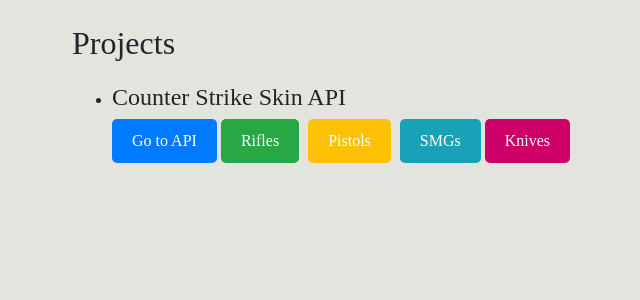
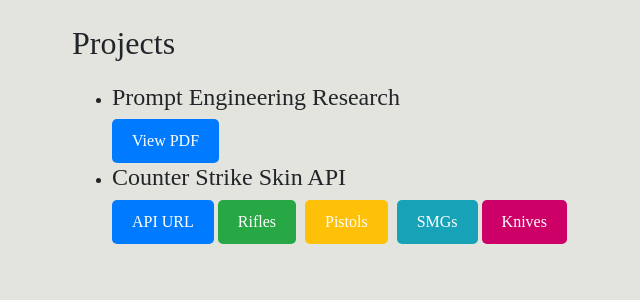
Before and after one commit to MiBearX/NBAStats, a Flask app: page /projects in a window 1280 px wide. Shown: the part 79-379 px from the top of the page, without its empty margins (168-808 px from the left). Run offline with Flask 3, Linux system fonts and the light colour scheme; some libraries are stand-ins or nearby versions.

Commit message:
Added prompt engineering to projects.html

```diff
--- a/website/templates/projects.html
+++ b/website/templates/projects.html
@@ -20,10 +20,18 @@
         <p>
             <ul>
                 <li>
+                    <h4>Prompt Engineering Research</h4>
+                    <a href="static/promptEngineeringPoster.pdf" target="_blank">
+                        <button style="padding: 10px 20px; background-color: #007bff; color: white; border: none; border-radius: 5px; cursor: pointer;">
+                        View PDF
+                        </button>
+                    </a>
+                </li>
+                <li>
                     <h4>Counter Strike Skin API</h4>
                     <a href="https://michaelxiong.net/weapons" style="text-decoration: none;">
                         <button style="padding: 10px 20px; background-color: #007bff; color: white; border: none; border-radius: 5px; cursor: pointer;">
-                        Go to API
+                        API URL
                         </button>
                     </a>
                     <!-- Rifles API Button -->
```
Also changed, not shown: 1 other file.
